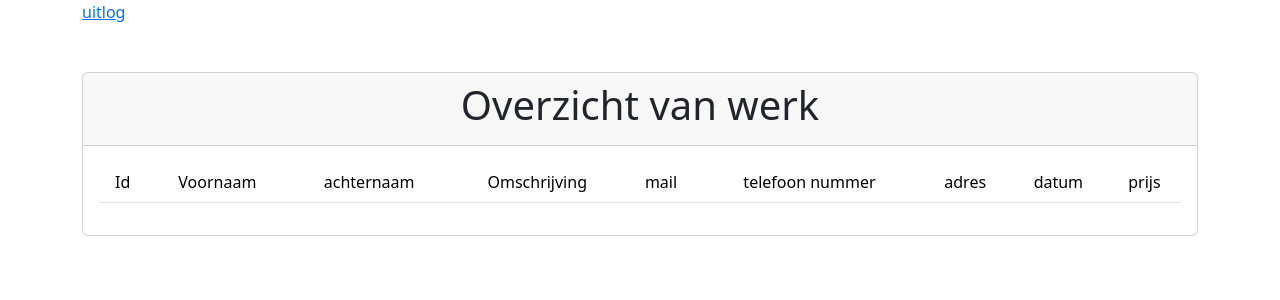
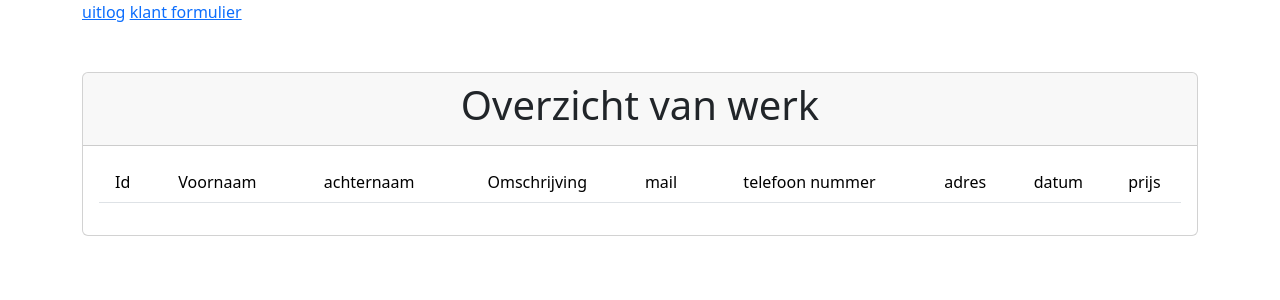
Before and after one commit to JornDeBruin1/Casus-Workshops, a PHP site: page /overzicht.php in a window 1280 px wide. Shown: the top 300 px of the page. Run offline with PHP 8.4, Linux system fonts and the light colour scheme; data that the repository does not hold is empty.

Commit message:
klant toevoeg link toegevoegd before merge

```diff
--- a/public/overzicht.php
+++ b/public/overzicht.php
@@ -19,7 +19,9 @@ $result = $db->query($query);
 <body>
 
     <div class="container">
+
         <a href="index.php"> uitlog</a>
+        <a href="klantToevoegen.php">klant formulier </a>
 
         <div class="row">
             <div class="col">
```
